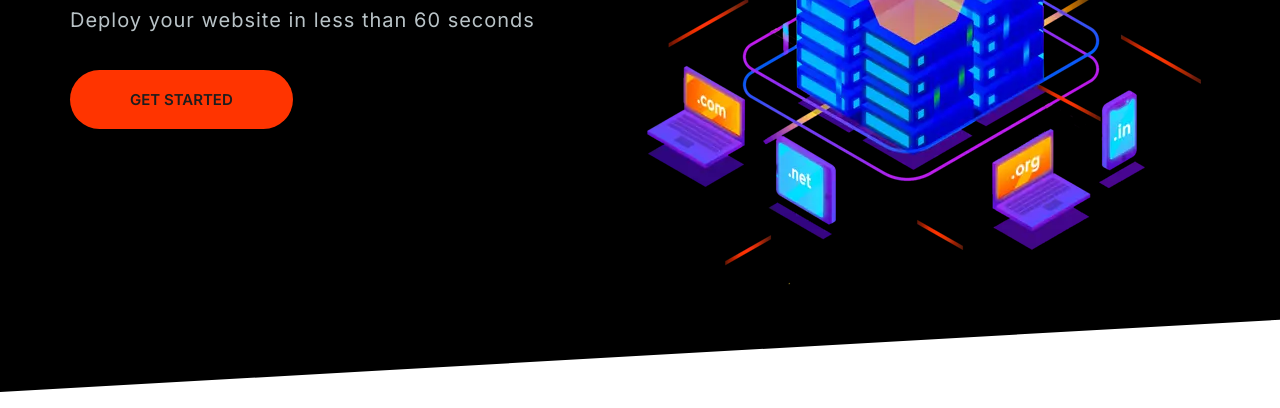
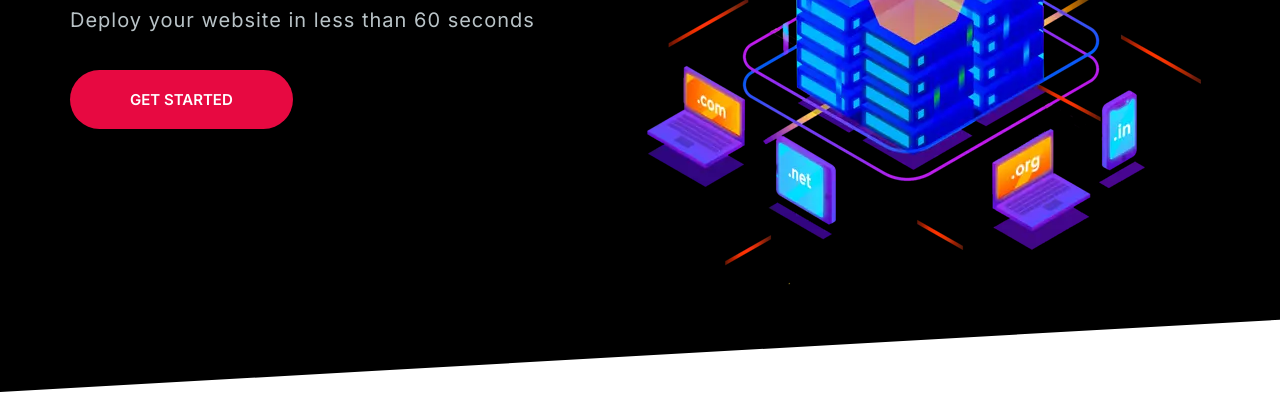
Before and after one commit to Aung-Htut-Oo/Kohtut, a website built with Parcel: page index.html in a window 1280 px wide. In both pictures the pointer is over the link 181 px from the left and 491 px from the top of the page. Shown: the part 392-800 px from the top of the page. Built offline with nearby package versions, Linux system fonts and the light colour scheme.

Commit message:
change btn--accent color to white.

```diff
--- a/css/styles.css
+++ b/css/styles.css
@@ -247,10 +247,10 @@ a {
 
 .btn--accent {
   background: var(--color-accent);
-  color: #1d1d1d;
+  color: #fff;
 }
 
-.btn--acent:hover {
+.btn--accent:hover {
   background: #e70941;
 }
 
```
